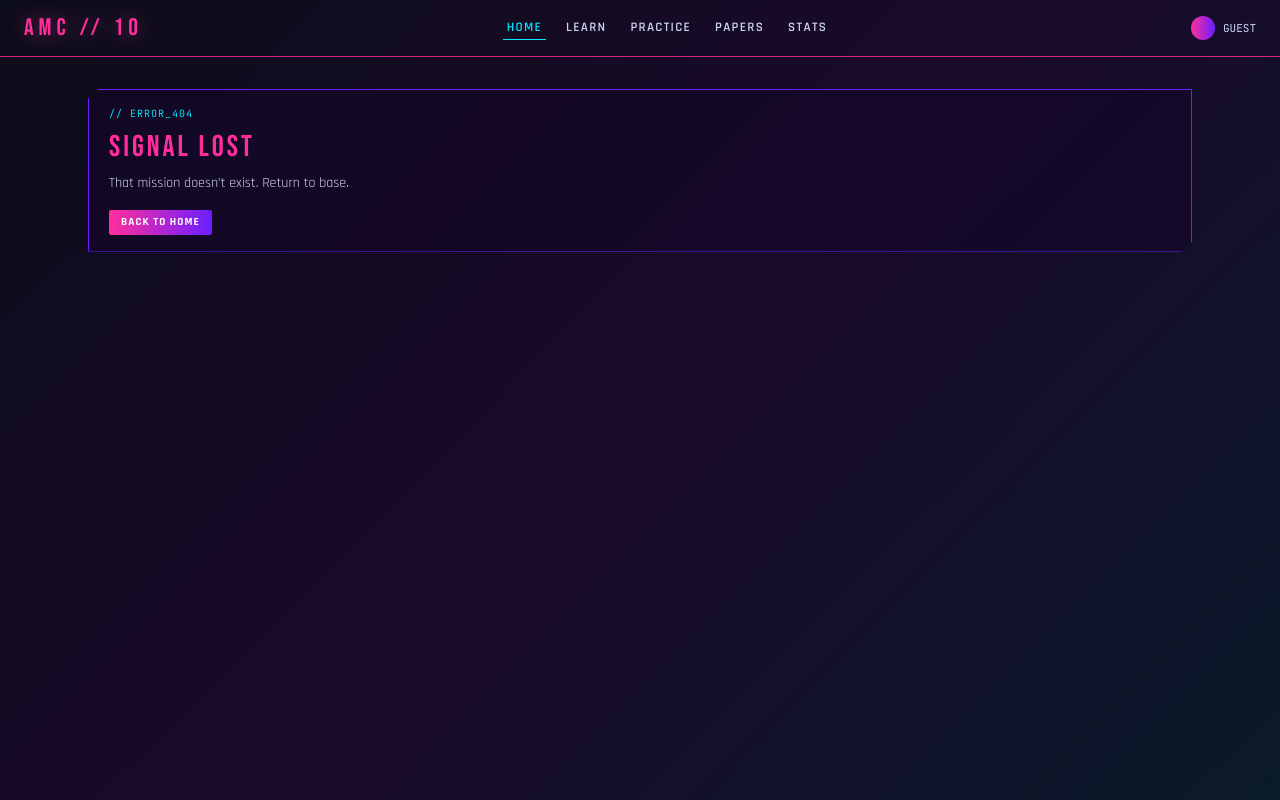
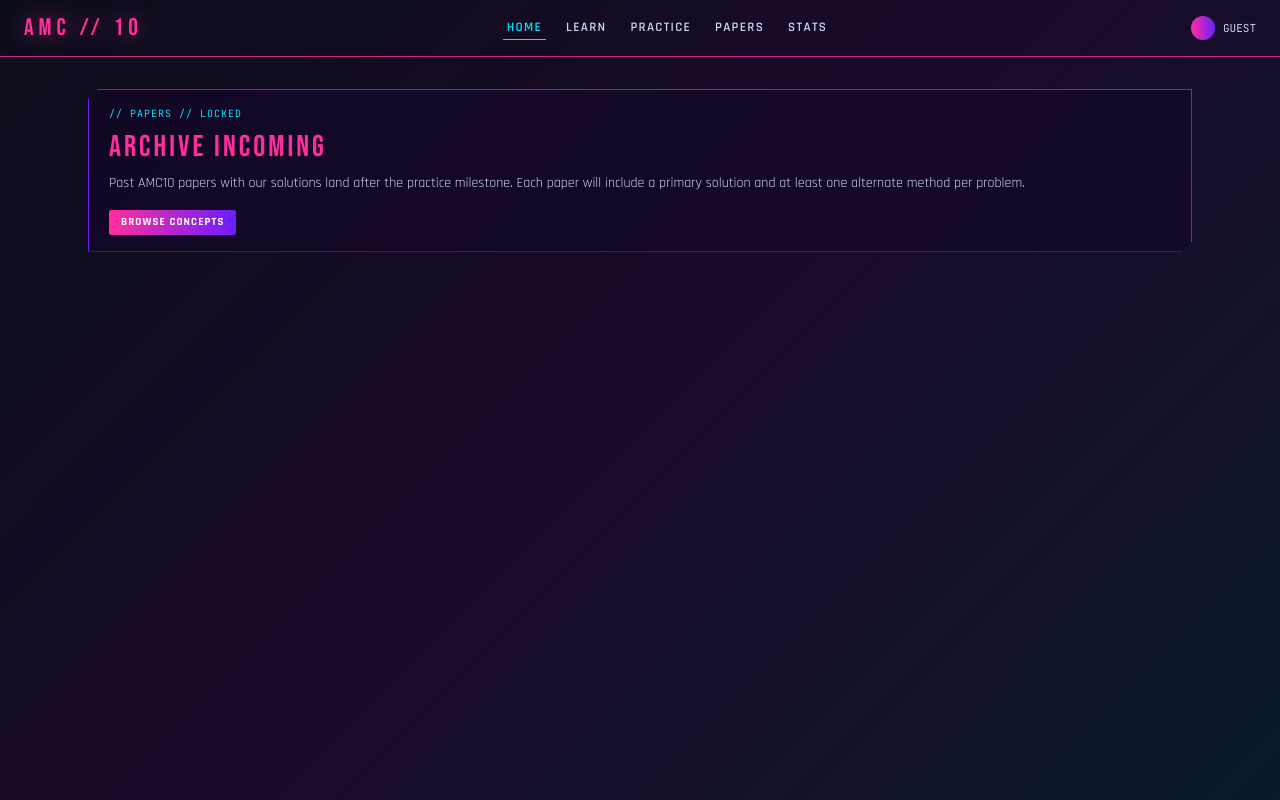
Before and after one commit to ajithkumarky/amc10, a Next.js app: page /papers in a window 1280 px wide. Before the commit this address had no page. Built offline with nearby package versions, Linux system fonts and the light colour scheme.

Commit message:
feat(stubs): themed coming-soon pages for /practice, /papers, /progress

```diff
--- /dev/null
+++ b/app/papers/page.tsx
@@ -0,0 +1,22 @@
+import { Panel } from '@/components/ui/panel';
+import { Chip } from '@/components/ui/chip';
+
+export const metadata = { title: 'Past Papers — AMC // 10' };
+
+export default function PapersStub() {
+  return (
+    <Panel kicker="PAPERS // LOCKED">
+      <h1 className="font-display text-3xl tracking-widest text-cyber-pink">
+        ARCHIVE INCOMING
+      </h1>
+      <p className="mt-2 text-sm text-cyber-mute">
+        Past AMC10 papers with our solutions land after the practice milestone.
+        Each paper will include a primary solution and at least one alternate
+        method per problem.
+      </p>
+      <div className="mt-4">
+        <Chip href="/learn">BROWSE CONCEPTS</Chip>
+      </div>
+    </Panel>
+  );
+}
--- /dev/null
+++ b/app/practice/page.tsx
@@ -0,0 +1,21 @@
+import { Panel } from '@/components/ui/panel';
+import { Chip } from '@/components/ui/chip';
+
+export const metadata = { title: 'Practice — AMC // 10' };
+
+export default function PracticeStub() {
+  return (
+    <Panel kicker="PRACTICE // LOCKED">
+      <h1 className="font-display text-3xl tracking-widest text-cyber-pink">
+        SECTOR INCOMING
+      </h1>
+      <p className="mt-2 text-sm text-cyber-mute">
+        Practice missions ship in the next milestone (sign-in + problem drills).
+        For now, study the concept pages and bookmark sections you want to drill.
+      </p>
+      <div className="mt-4">
+        <Chip href="/learn">BROWSE CONCEPTS</Chip>
+      </div>
+    </Panel>
+  );
+}
--- /dev/null
+++ b/app/progress/page.tsx
@@ -0,0 +1,21 @@
+import { Panel } from '@/components/ui/panel';
+import { Chip } from '@/components/ui/chip';
+
+export const metadata = { title: 'Progress — AMC // 10' };
+
+export default function ProgressStub() {
+  return (
+    <Panel kicker="STATS // LOCKED">
+      <h1 className="font-display text-3xl tracking-widest text-cyber-pink">
+        NO RUN DATA YET
+      </h1>
+      <p className="mt-2 text-sm text-cyber-mute">
+        Progress tracking unlocks when you sign in and complete your first
+        practice mission. Coming with the auth milestone.
+      </p>
+      <div className="mt-4">
+        <Chip href="/learn">BROWSE CONCEPTS</Chip>
+      </div>
+    </Panel>
+  );
+}
```
